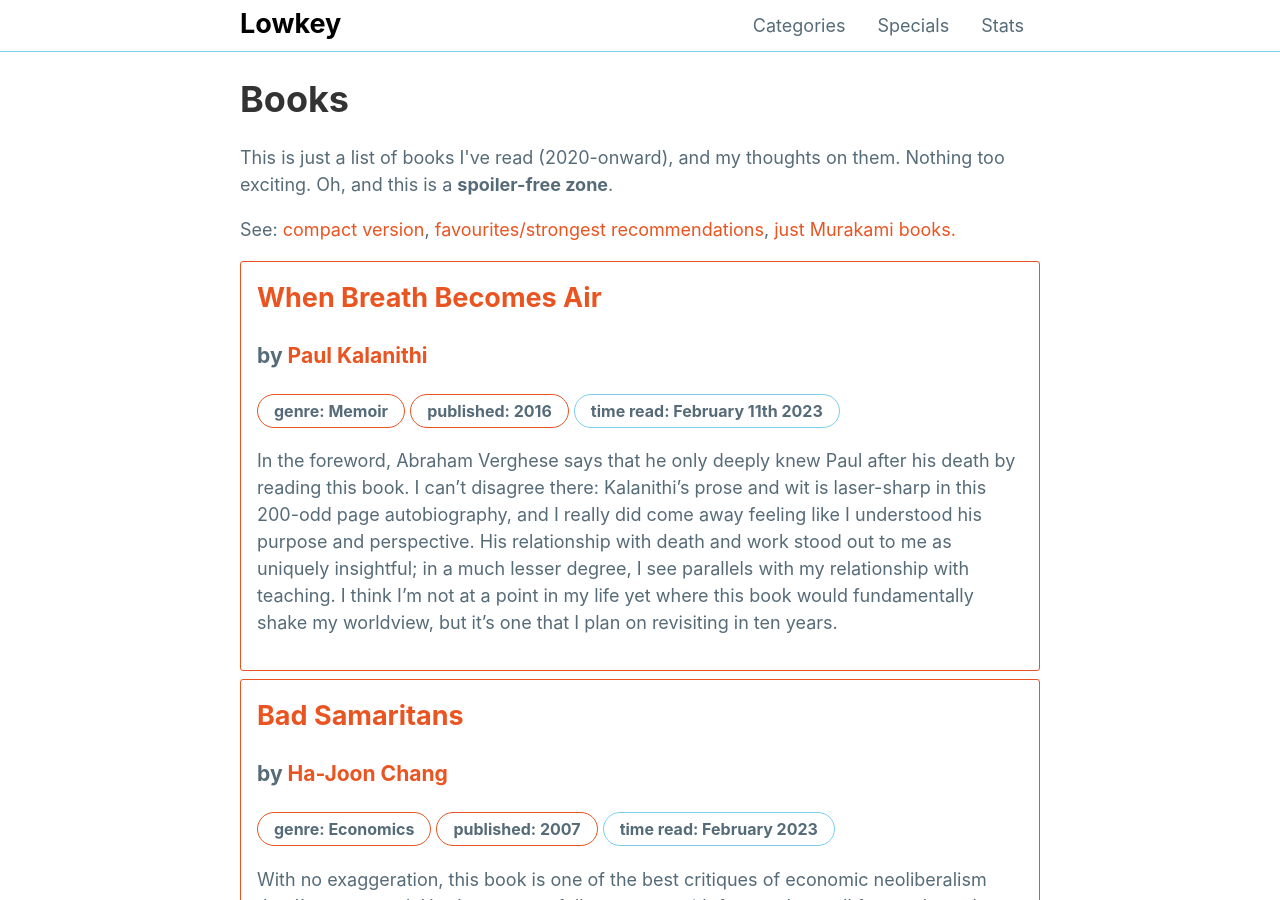
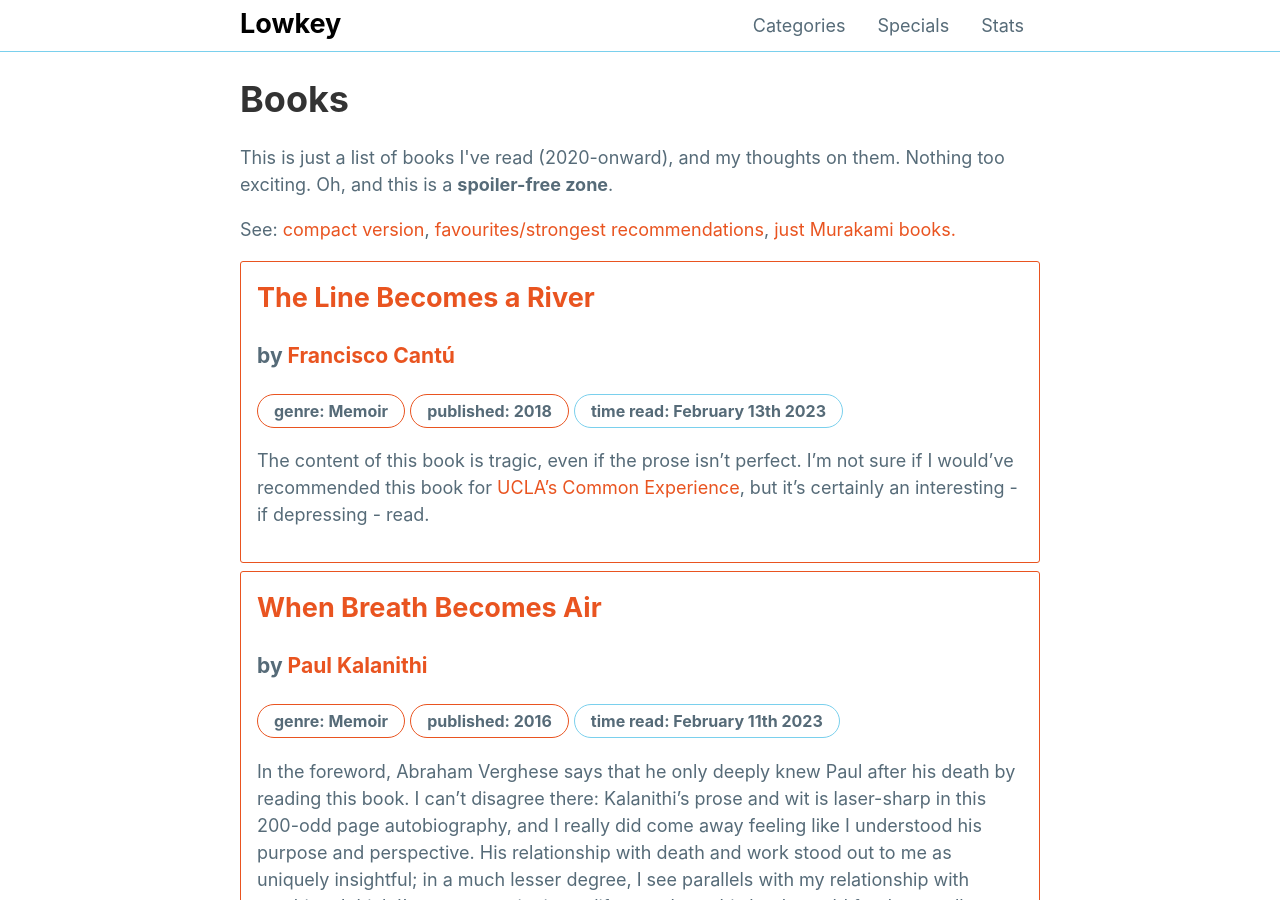
Before and after one commit to mattxwang/lowkey, a Jekyll site: the page built from stats/books.html, in a window 1280 px wide and 900 px high. Built offline with Jekyll 4.4.1, drawn with Linux system fonts in a browser that asks for light colours.

Commit message:
the line becomes a river

```diff
--- a/_data/books.yml
+++ b/_data/books.yml
@@ -856,3 +856,11 @@ whenbreathbecomesair:
   time_read: February 11th 2023
   thoughts: >
     In the foreword, Abraham Verghese says that he only deeply knew Paul after his death by reading this book. I can't disagree there: Kalanithi's prose and wit is laser-sharp in this 200-odd page autobiography, and I really did come away feeling like I understood his purpose and perspective. His relationship with death and work stood out to me as uniquely insightful; in a much lesser degree, I see parallels with my relationship with teaching. I think I'm not at a point in my life yet where this book would fundamentally shake my worldview, but it's one that I plan on revisiting in ten years.
+thelinebecomesariver:
+  title: The Line Becomes a River
+  author: Francisco Cantú
+  genre: Memoir
+  year_published: 2018
+  time_read: February 13th 2023
+  thoughts: >
+    The content of this book is tragic, even if the prose isn't perfect. I'm not sure if I would've recommended this book for [UCLA's Common Experience](https://dailybruin.com/2019/02/13/author-of-ucla-common-book-discusses-experience-as-border-patrol-agent), but it's certainly an interesting - if depressing - read.
```
